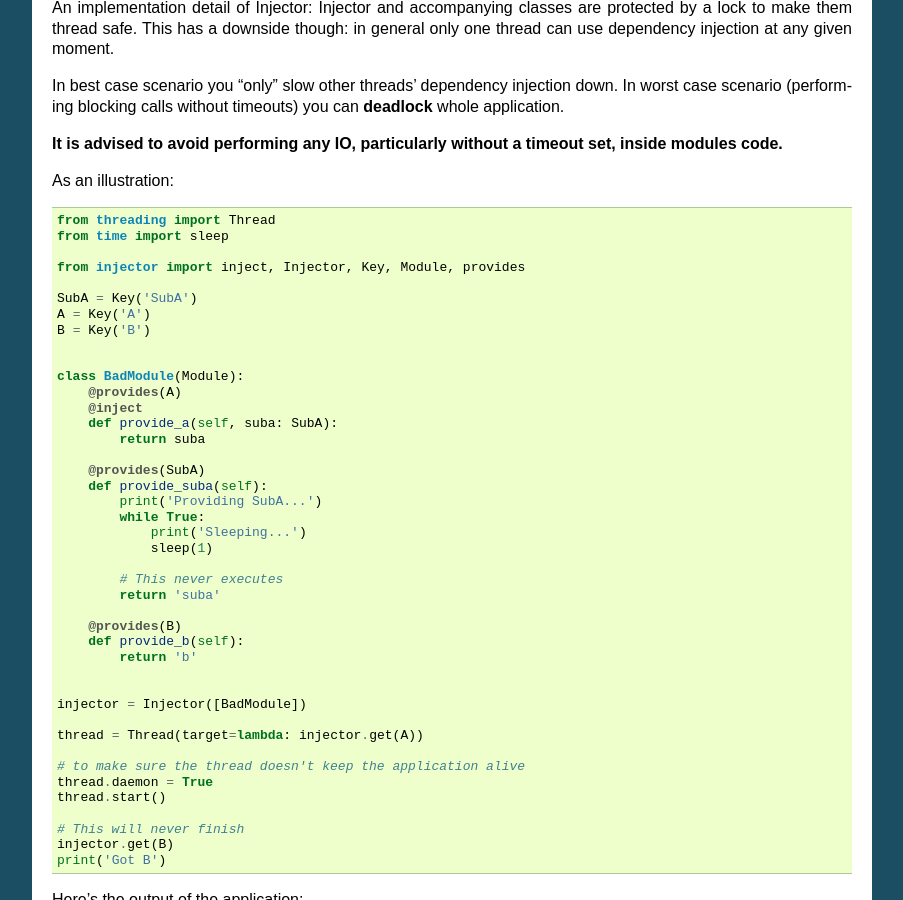
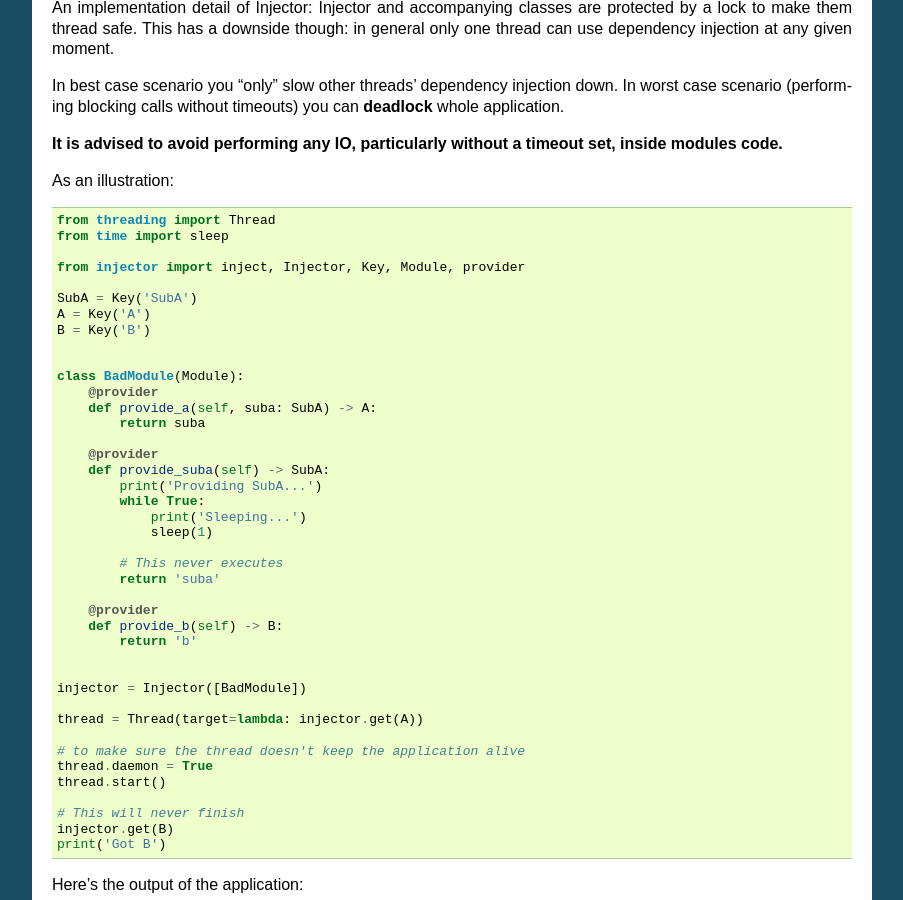
Before and after one commit to python-injector/injector, a Sphinx documentation site: the page built from docs/practices.rst, in a window 1280 px wide and 900 px high, scrolled down 1656 px. Shown: the whole window, without its empty margins (198-1101 px from the left). Built offline with Sphinx 7.4.7, drawn with Linux system fonts in a browser that asks for light colours.

Commit message:
Introduce a new decorator to use with Module methods
provider provides (all puns intended) a more compact way to do what
provider + inject used to. It infers the interface to provide based on
decorated method's return type annotations therefore cooperating nicely
with type hints[1] and tools that use them.

Some source files are no longer fed to py.test because they contain
Python 3+ only syntax.

[1] https://docs.python.org/3/library/typing.html

```diff
--- a/conftest.py
+++ b/conftest.py
@@ -1,11 +1,11 @@
 import sys
 import os.path
 
-test_sources = ['injector.py', 'injector_test.py', 'README.md']
+test_sources = ['injector_test.py']
 
 
 if sys.version_info[0] >= 3:
-    test_sources.append('injector_test_py3.py')
+    test_sources.extend(['injector.py', 'injector_test_py3.py', 'README.md'])
 
 
 def pytest_ignore_collect(path, config):
--- a/docs/practices.rst
+++ b/docs/practices.rst
@@ -126,7 +126,7 @@ As an illustration:
     from threading import Thread
     from time import sleep
 
-    from injector import inject, Injector, Key, Module, provides
+    from injector import inject, Injector, Key, Module, provider
 
     SubA = Key('SubA')
     A = Key('A')
@@ -134,13 +134,12 @@ As an illustration:
 
 
     class BadModule(Module):
-        @provides(A)
-        @inject
-        def provide_a(self, suba: SubA):
+        @provider
+        def provide_a(self, suba: SubA) -> A:
             return suba
 
-        @provides(SubA)
-        def provide_suba(self):
+        @provider
+        def provide_suba(self) -> SubA:
             print('Providing SubA...')
             while True:
                 print('Sleeping...')
@@ -149,8 +148,8 @@ As an illustration:
             # This never executes
             return 'suba'
 
-        @provides(B)
-        def provide_b(self):
+        @provider
+        def provide_b(self) -> B:
             return 'b'
 
 
--- a/docs/scopes.rst
+++ b/docs/scopes.rst
@@ -9,7 +9,7 @@ Singletons
 Singletons are declared by binding them in the SingletonScope. This can be done in three ways:
 
 1.  Decorating the class with `@singleton`.
-2.  Decorating a `@provides(X)` decorated Module method with `@singleton`.
+2.  Decorating a `@provider` decorated Module method with `@singleton`.
 3.  Explicitly calling `binder.bind(X, scope=singleton)`.
 
 A (redundant) example showing all three methods::
@@ -20,8 +20,8 @@ A (redundant) example showing all three methods::
         def configure(self, binder):
             binder.bind(Thing, scope=singleton)
         @singleton
-        @provides(Thing)
-        def provide_thing(self):
+        @provider
+        def provide_thing(self) -> Thing:
             return Thing()
 
 Implementing new Scopes
```
Also changed, not shown: docs/terminology.rst (+6 -7 lines), injector.py (+32 -0 lines), injector_test_py3.py (+24 -2 lines), 1 other file.
